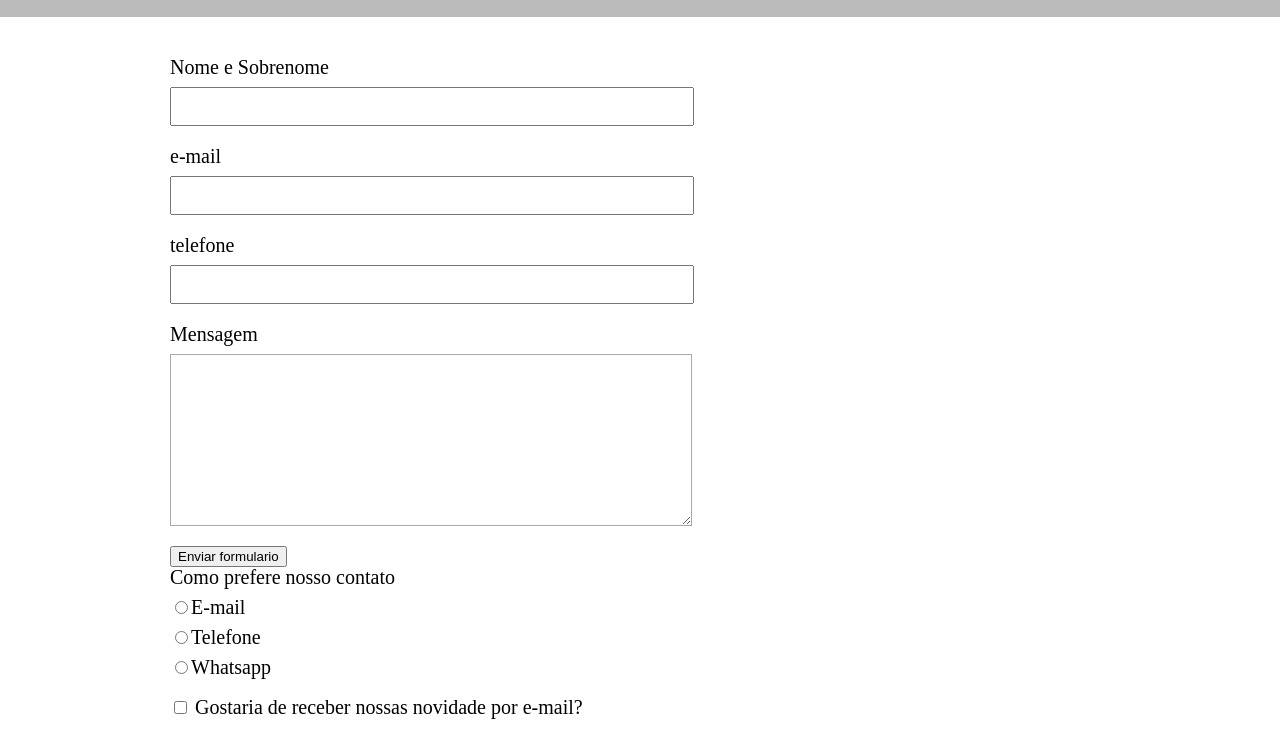
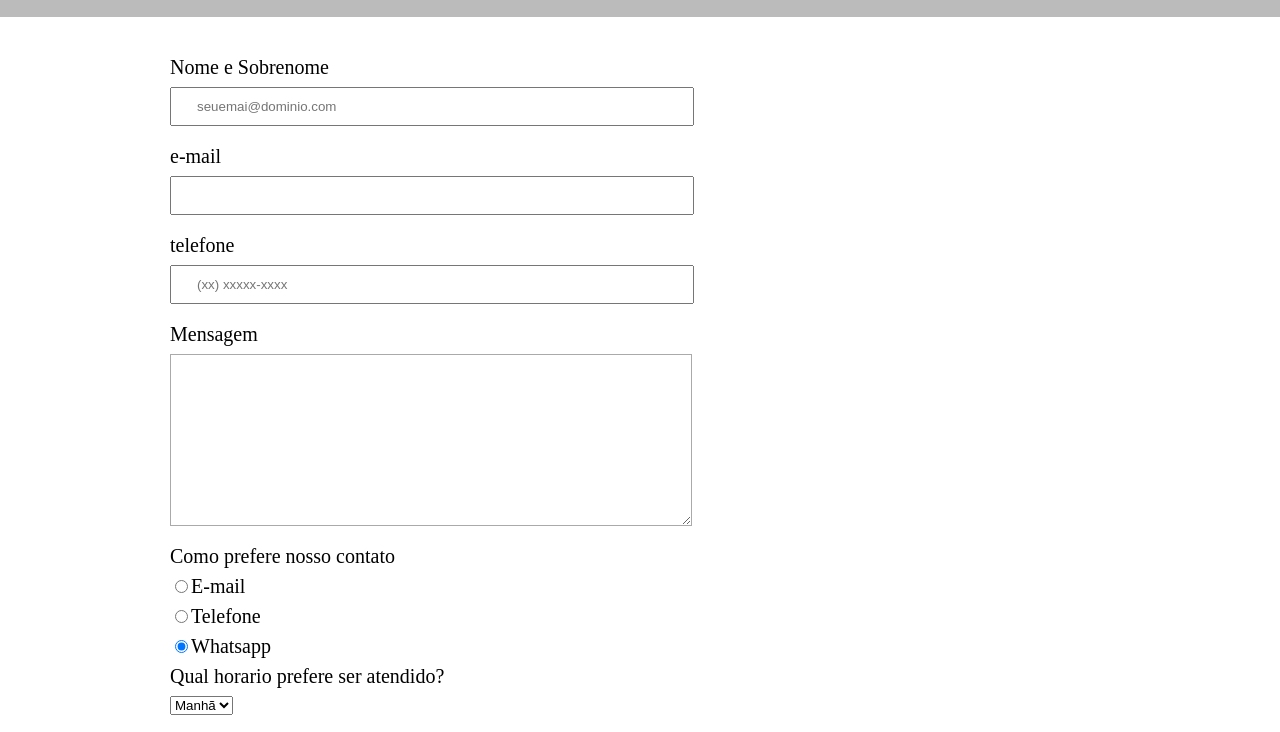
Before and after one commit to Wiliam1979/HTML-ALURA, a plain HTML site: page contato.html in a window 1280 px wide. Shown: the part 276-1008 px from the top of the page. Drawn offline with Linux system fonts and the light colour scheme.

Commit message:
facilidade html 5

```diff
--- a/contato.html
+++ b/contato.html
@@ -24,21 +24,21 @@
 		<main>
 			<form>
 				<label for="nomesobrenome">Nome e Sobrenome </label>
-				<input type="text" id="nomesobrenome" class="input-padrao" >
+				<input type="text" id="nomesobrenome" class="input-padrao" required="" placeholder="seuemai@dominio.com">
 
 				<label for="email">e-mail </label>
-				<input type="text" id="email" class="input-padrao" >
+				<input type="email" id="email" class="input-padrao" required="" >
 
                	<label for="telefone">telefone </label>
-				<input type="text" id="telefone" class="input-padrao" >
+				<input type="tel" id="telefone" class="input-padrao" required="" placeholder="(xx) xxxxx-xxxx">
 
 
 				 <label for="mensagem">Mensagem</label>
-				 <textarea cols="70" rows="10" id="mensagem" class="input-padrao">
+				 <textarea cols="70" rows="10" id="mensagem" class="input-padrao" required="">
 
 				 </textarea>
 
-                <input type="submit" value="Enviar formulario">
+
 
                   <div>
                 <p>Como prefere nosso contato</p>
@@ -49,12 +49,23 @@
                  <label for="radio-telefone"><input type="radio" name="contato" value="telefone" id="radio-telefone">Telefone</label>
 
 
-                <label for="radio-whatsapp"><input type="radio" name="contato" value="whatsapp" id="radio-whatsapp">Whatsapp</label>
+                <label for="radio-whatsapp"><input type="radio" name="contato" value="whatsapp" id="radio-whatsapp" checked="">Whatsapp</label>
 
                </div>
+               <div>
+                   <p>Qual horario prefere ser atendido?</p>
 
-               <label class="checkbox"><input type="checkbox"> Gostaria de receber nossas novidade por e-mail?</label>
+                   <select>
+               	       <option>Manhã</option>
+               	        <option>Tarde</option>
+               	        <option>Noite</option>
+                    </select>
 
+                </div>
+
+               <label class="checkbox"><input type="checkbox">Gostaria de receber nossas novidades por email?</label>
+
+				<input type="submit" value="Enviar formulário">
 			</form>
 
 		</main>
```
